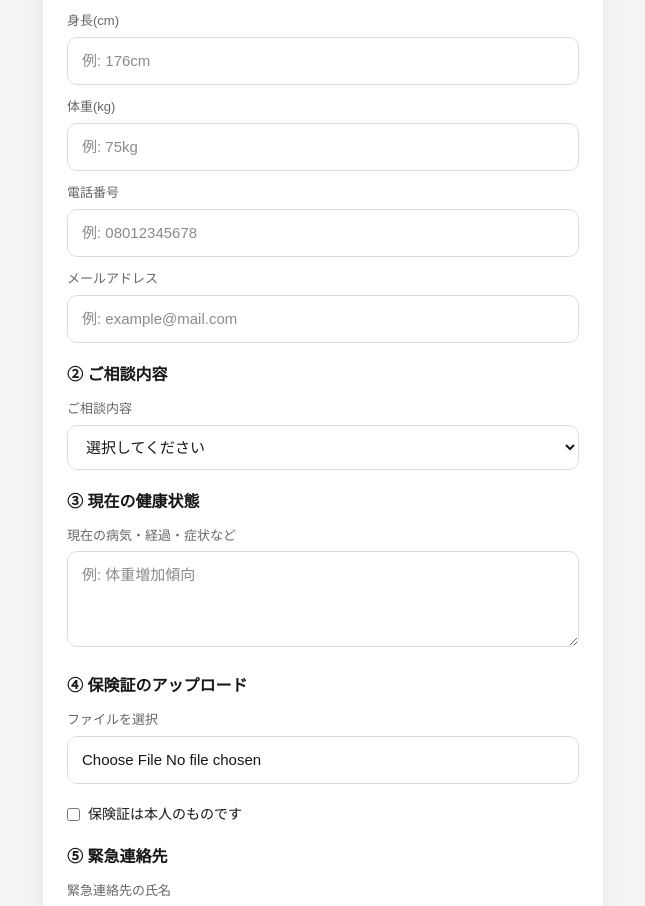
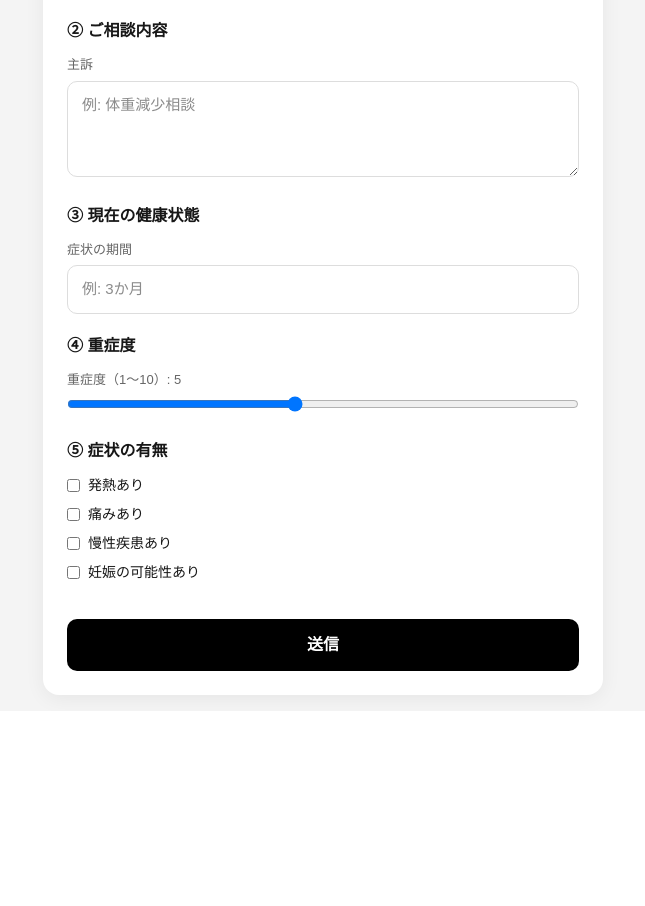
Before and after one commit to 55hanachan/medon-intake, a Next.js app: page / in a window 1280 px wide. Shown: the part 423-1329 px from the top of the page, without its empty margins (317-962 px from the left). After the commit the page ends 1134 px from the top, so only its background shows below. Built offline with nearby package versions, Linux system fonts and the light colour scheme.

Commit message:
Refactor intake form state and structure

```diff
--- a/app/page.tsx
+++ b/app/page.tsx
@@ -6,19 +6,13 @@ type FormState = {
   visit_id: string;
   name: string;
   birthday: string;
-  height: string;
-  weight: string;
-  phone: string;
-  email: string;
-  consultation: string;
-  healthStatus: string;
-  other: string;
-  emergencyName: string;
-  emergencyPhone: string;
-  agreeTerms: boolean;
-  agreePrivacy: boolean;
-  agreeInsurance: boolean;
-  insuranceFile: File | null;
+  chief_complaint: string;
+  symptoms_duration: string;
+  severity: number;
+  has_fever: boolean;
+  has_pain: boolean;
+  has_chronic_disease: boolean;
+  pregnancy_possible: boolean;
 };
 
 export default function IntakePage() {
@@ -26,64 +20,43 @@ export default function IntakePage() {
     visit_id: "",
     name: "",
     birthday: "",
-    height: "",
-    weight: "",
-    phone: "",
-    email: "",
-    consultation: "",
-    healthStatus: "",
-    other: "",
-    emergencyName: "",
-    emergencyPhone: "",
-    agreeTerms: false,
-    agreePrivacy: false,
-    agreeInsurance: false,
-    insuranceFile: null,
+    chief_complaint: "",
+    symptoms_duration: "",
+    severity: 5,
+    has_fever: false,
+    has_pain: false,
+    has_chronic_disease: false,
+    pregnancy_possible: false,
   });
 
-  const handleChange = (e: React.ChangeEvent<HTMLInputElement | HTMLTextAreaElement | HTMLSelectElement>) => {
-    const { name, value, type } = e.target;
+  const handleChange = (
+    e: React.ChangeEvent<HTMLInputElement | HTMLTextAreaElement>
+  ) => {
     const target = e.target as HTMLInputElement;
+    const { name, type, value } = target;
 
     setForm((prev) => ({
       ...prev,
       [name]:
         type === "checkbox"
           ? target.checked
-          : type === "file"
-          ? target.files?.[0] ?? null
+          : type === "range"
+          ? Number(value)
           : value,
     }));
   };
 
   const handleSubmit = async (e: React.FormEvent<HTMLFormElement>) => {
     e.preventDefault();
+
     console.log("current form:", form);
-
-    const payload = {
-      visit_id: form.visit_id,
-      name: form.name,
-      birthday: form.birthday,
-      height: form.height,
-      weight: form.weight,
-      phone: form.phone,
-      email: form.email,
-      consultation: form.consultation,
-      healthStatus: form.healthStatus,
-      other: form.other,
-      emergencyName: form.emergencyName,
-      emergencyPhone: form.emergencyPhone,
-      agreeTerms: form.agreeTerms,
-      agreePrivacy: form.agreePrivacy,
-      agreeInsurance: form.agreeInsurance,
-    };
 
     const res = await fetch("/api/intake", {
       method: "POST",
       headers: {
         "Content-Type": "application/json",
       },
-      body: JSON.stringify(payload),
+      body: JSON.stringify(form),
     });
 
     const data = await res.json();
@@ -97,164 +70,201 @@ export default function IntakePage() {
   };
 
   return (
-    <div style={{ minHeight: "100vh", background: "#f4f4f4", padding: 16 }}>
-      <form
-        onSubmit={handleSubmit}
-        style={{
-          maxWidth: 560,
-          margin: "0 auto",
-          background: "#fff",
-          borderRadius: 16,
-          padding: 24,
-          boxShadow: "0 4px 20px rgba(0,0,0,0.06)",
-        }}
-      >
-        <h1 style={{ fontSize: 24, fontWeight: 700, marginBottom: 16 }}>
-          オンライン診療 事前問診
-        </h1>
-        <p style={{ color: "#666", marginBottom: 24 }}>
-          診療をスムーズに行うため、事前にご入力ください（3〜5分）
-        </p>
+    <main style={pageStyle}>
+      <form onSubmit={handleSubmit} style={cardStyle}>
+        <h1 style={titleStyle}>オンライン診療 事前問診</h1>
+        <p style={subStyle}>診療をスムーズに行うため、事前にご入力ください（3〜5分）</p>
 
-        <Section title="① 基本情報">
-          <Field label="visit_id">
-            <input name="visit_id" value={form.visit_id} onChange={handleChange} style={inputStyle} placeholder="例: V20260610-0001" />
-          </Field>
+        <section style={sectionStyle}>
+          <h2 style={sectionTitleStyle}>① 基本情報</h2>
 
           <Field label="お名前">
-            <input name="name" value={form.name} onChange={handleChange} style={inputStyle} placeholder="例: 伊勢秀昭" />
+            <input
+              name="name"
+              value={form.name}
+              onChange={handleChange}
+              style={inputStyle}
+              placeholder="例: 伊勢秀昭"
+            />
           </Field>
 
           <Field label="生年月日">
-            <input type="date" name="birthday" value={form.birthday} onChange={handleChange} style={inputStyle} />
+            <input
+              type="date"
+              name="birthday"
+              value={form.birthday}
+              onChange={handleChange}
+              style={inputStyle}
+            />
           </Field>
 
-          <Field label="身長(cm)">
-            <input name="height" value={form.height} onChange={handleChange} style={inputStyle} placeholder="例: 176cm" />
-          </Field>
-
-          <Field label="体重(kg)">
-            <input name="weight" value={form.weight} onChange={handleChange} style={inputStyle} placeholder="例: 75kg" />
-          </Field>
-
-          <Field label="電話番号">
-            <input name="phone" value={form.phone} onChange={handleChange} style={inputStyle} placeholder="例: 08012345678" />
-          </Field>
-
-          <Field label="メールアドレス">
-            <input type="email" name="email" value={form.email} onChange={handleChange} style={inputStyle} placeholder="例: example@mail.com" />
-          </Field>
-        </Section>
-
-        <Section title="② ご相談内容">
-          <Field label="ご相談内容">
-            <select name="consultation" value={form.consultation} onChange={handleChange} style={inputStyle}>
-              <option value="">選択してください</option>
-              <option value="体重減少相談">体重減少相談</option>
-              <option value="GLP-1治療相談">GLP-1治療相談</option>
-              <option value="糖尿病相談">糖尿病相談</option>
-              <option value="その他">その他</option>
-            </select>
-          </Field>
-        </Section>
-
-        <Section title="③ 現在の健康状態">
-          <Field label="現在の病気・経過・症状など">
-            <textarea
-              name="healthStatus"
-              value={form.healthStatus}
+          <Field label="visit_id">
+            <input
+              name="visit_id"
+              value={form.visit_id}
               onChange={handleChange}
-              style={{ ...inputStyle, minHeight: 96, resize: "vertical" }}
-              placeholder="例: 体重増加傾向"
+              style={inputStyle}
+              placeholder="例: V20260610-0001"
             />
           </Field>
-        </Section>
+        </section>
 
-        <Section title="④ 保険証のアップロード">
-          <Field label="ファイルを選択">
-            <input type="file" name="insuranceFile" onChange={handleChange} style={inputStyle} />
-          </Field>
+        <section style={sectionStyle}>
+          <h2 style={sectionTitleStyle}>② ご相談内容</h2>
 
-          <label style={checkStyle}>
-            <input type="checkbox" name="agreeInsurance" checked={form.agreeInsurance} onChange={handleChange} />
-            保険証は本人のものです
-          </label>
-        </Section>
-
-        <Section title="⑤ 緊急連絡先">
-          <Field label="緊急連絡先の氏名">
-            <input name="emergencyName" value={form.emergencyName} onChange={handleChange} style={inputStyle} placeholder="例: 伊勢たえ子" />
-          </Field>
-
-          <Field label="緊急連絡先の電話番号">
-            <input name="emergencyPhone" value={form.emergencyPhone} onChange={handleChange} style={inputStyle} placeholder="例: 0901234567" />
-          </Field>
-        </Section>
-
-        <Section title="⑥ その他">
-          <Field label="自由記述">
+          <Field label="主訴">
             <textarea
-              name="other"
-              value={form.other}
+              name="chief_complaint"
+              value={form.chief_complaint}
               onChange={handleChange}
-              style={{ ...inputStyle, minHeight: 96, resize: "vertical" }}
-              placeholder="自由記述"
+              style={textareaStyle}
+              placeholder="例: 体重減少相談"
             />
           </Field>
-        </Section>
+        </section>
 
-        <Section title="⑦ 同意事項">
-          <label style={checkStyle}>
-            <input type="checkbox" name="agreeTerms" checked={form.agreeTerms} onChange={handleChange} />
-            利用規約に同意します
-          </label>
+        <section style={sectionStyle}>
+          <h2 style={sectionTitleStyle}>③ 現在の健康状態</h2>
 
-          <label style={checkStyle}>
-            <input type="checkbox" name="agreePrivacy" checked={form.agreePrivacy} onChange={handleChange} />
-            個人情報の取り扱いに同意します
-          </label>
-        </Section>
+          <Field label="症状の期間">
+            <input
+              name="symptoms_duration"
+              value={form.symptoms_duration}
+              onChange={handleChange}
+              style={inputStyle}
+              placeholder="例: 3か月"
+            />
+          </Field>
+        </section>
 
-        <button
-          type="submit"
-          style={{
-            width: "100%",
-            padding: "14px 16px",
-            border: "none",
-            borderRadius: 10,
-            background: "#000",
-            color: "#fff",
-            fontWeight: 700,
-            marginTop: 16,
-            cursor: "pointer",
-          }}
-        >
-          問診を送信する
+        <section style={sectionStyle}>
+          <h2 style={sectionTitleStyle}>④ 重症度</h2>
+
+          <label style={labelStyle}>重症度（1〜10）: {form.severity}</label>
+          <input
+            type="range"
+            name="severity"
+            min="1"
+            max="10"
+            value={form.severity}
+            onChange={handleChange}
+            style={{ width: "100%" }}
+          />
+        </section>
+
+        <section style={sectionStyle}>
+          <h2 style={sectionTitleStyle}>⑤ 症状の有無</h2>
+
+          <CheckRow
+            name="has_fever"
+            checked={form.has_fever}
+            onChange={handleChange}
+            label="発熱あり"
+          />
+          <CheckRow
+            name="has_pain"
+            checked={form.has_pain}
+            onChange={handleChange}
+            label="痛みあり"
+          />
+          <CheckRow
+            name="has_chronic_disease"
+            checked={form.has_chronic_disease}
+            onChange={handleChange}
+            label="慢性疾患あり"
+          />
+          <CheckRow
+            name="pregnancy_possible"
+            checked={form.pregnancy_possible}
+            onChange={handleChange}
+            label="妊娠の可能性あり"
+          />
+        </section>
+
+        <button type="submit" style={buttonStyle}>
+          送信
         </button>
       </form>
+    </main>
+  );
+}
+
+function Field({
+  label,
+  children,
+}: {
+  label: string;
+  children: React.ReactNode;
+}) {
+  return (
+    <div style={{ marginBottom: 16 }}>
+      <label style={labelStyle}>{label}</label>
+      {children}
     </div>
   );
 }
 
-function Section({ title, children }: { title: string; children: React.ReactNode }) {
+function CheckRow({
+  name,
+  checked,
+  onChange,
+  label,
+}: {
+  name: string;
+  checked: boolean;
+  onChange: (e: React.ChangeEvent<HTMLInputElement | HTMLTextAreaElement>) => void;
+  label: string;
+}) {
   return (
-    <section style={{ marginBottom: 20 }}>
-      <h2 style={{ fontSize: 16, fontWeight: 700, marginBottom: 12 }}>{title}</h2>
-      <div style={{ display: "grid", gap: 12 }}>{children}</div>
-    </section>
+    <label style={checkStyle}>
+      <input type="checkbox" name={name} checked={checked} onChange={onChange} />
+      {label}
+    </label>
   );
 }
 
-function Field({ label, children }: { label: string; children: React.ReactNode }) {
-  return (
-    <div>
-      <label style={{ display: "block", fontSize: 13, color: "#666", marginBottom: 6 }}>
-        {label}
-      </label>
-      {children}
-    </div>
-  );
-}
+const pageStyle: React.CSSProperties = {
+  minHeight: "100vh",
+  background: "#f4f4f4",
+  padding: 16,
+};
+
+const cardStyle: React.CSSProperties = {
+  maxWidth: 560,
+  margin: "0 auto",
+  background: "#fff",
+  borderRadius: 16,
+  padding: 24,
+  boxShadow: "0 4px 20px rgba(0,0,0,0.06)",
+};
+
+const titleStyle: React.CSSProperties = {
+  fontSize: 24,
+  fontWeight: 700,
+  marginBottom: 8,
+};
+
+const subStyle: React.CSSProperties = {
+  color: "#666",
+  marginBottom: 24,
+};
+
+const sectionStyle: React.CSSProperties = {
+  marginBottom: 20,
+};
+
+const sectionTitleStyle: React.CSSProperties = {
+  fontSize: 16,
+  fontWeight: 700,
+  marginBottom: 12,
+};
+
+const labelStyle: React.CSSProperties = {
+  display: "block",
+  fontSize: 13,
+  color: "#666",
+  marginBottom: 6,
+};
 
 const inputStyle: React.CSSProperties = {
   width: "100%",
@@ -266,6 +276,12 @@ const inputStyle: React.CSSProperties = {
   background: "#fff",
 };
 
+const textareaStyle: React.CSSProperties = {
+  ...inputStyle,
+  minHeight: 96,
+  resize: "vertical",
+};
+
 const checkStyle: React.CSSProperties = {
   display: "flex",
   alignItems: "center",
@@ -273,3 +289,15 @@ const checkStyle: React.CSSProperties = {
   fontSize: 14,
   marginTop: 8,
 };
+
+const buttonStyle: React.CSSProperties = {
+  width: "100%",
+  padding: "14px 16px",
+  border: "none",
+  borderRadius: 10,
+  background: "#000",
+  color: "#fff",
+  fontWeight: 700,
+  marginTop: 16,
+  cursor: "pointer",
+};
```
